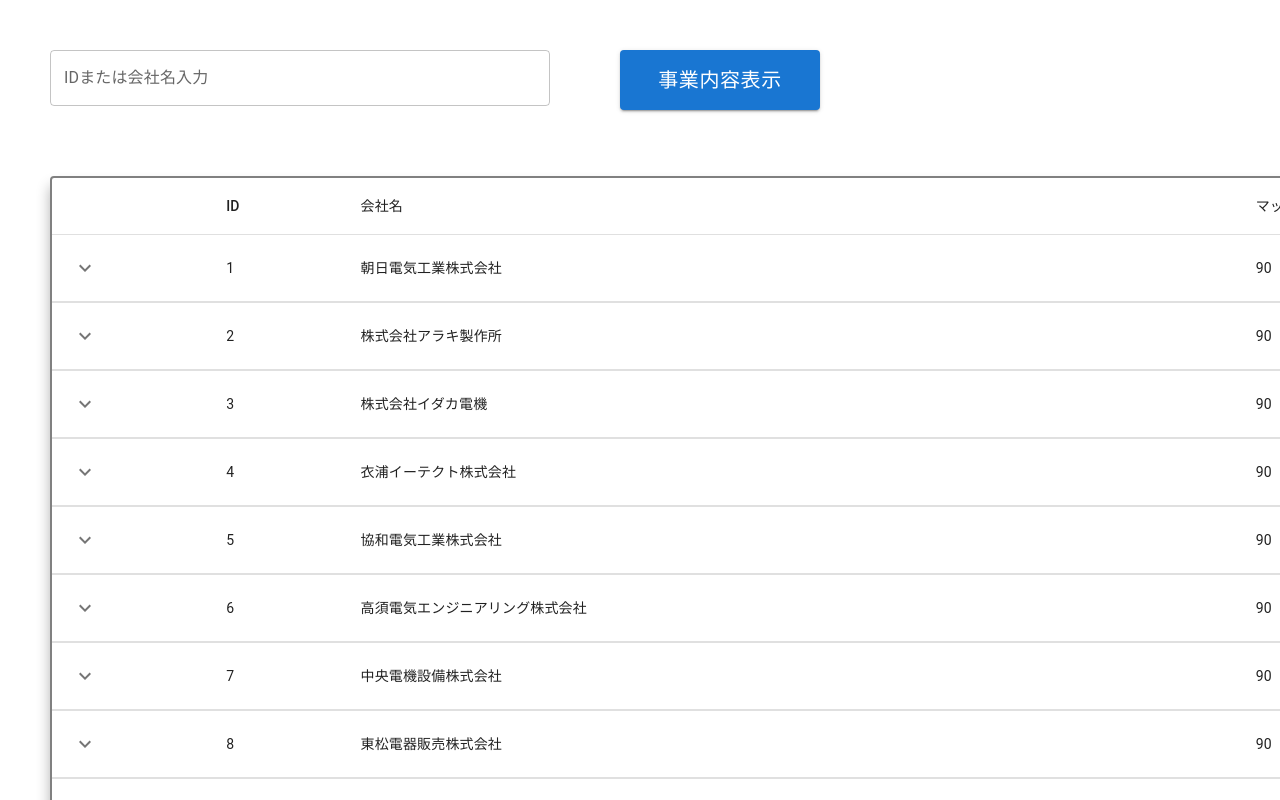
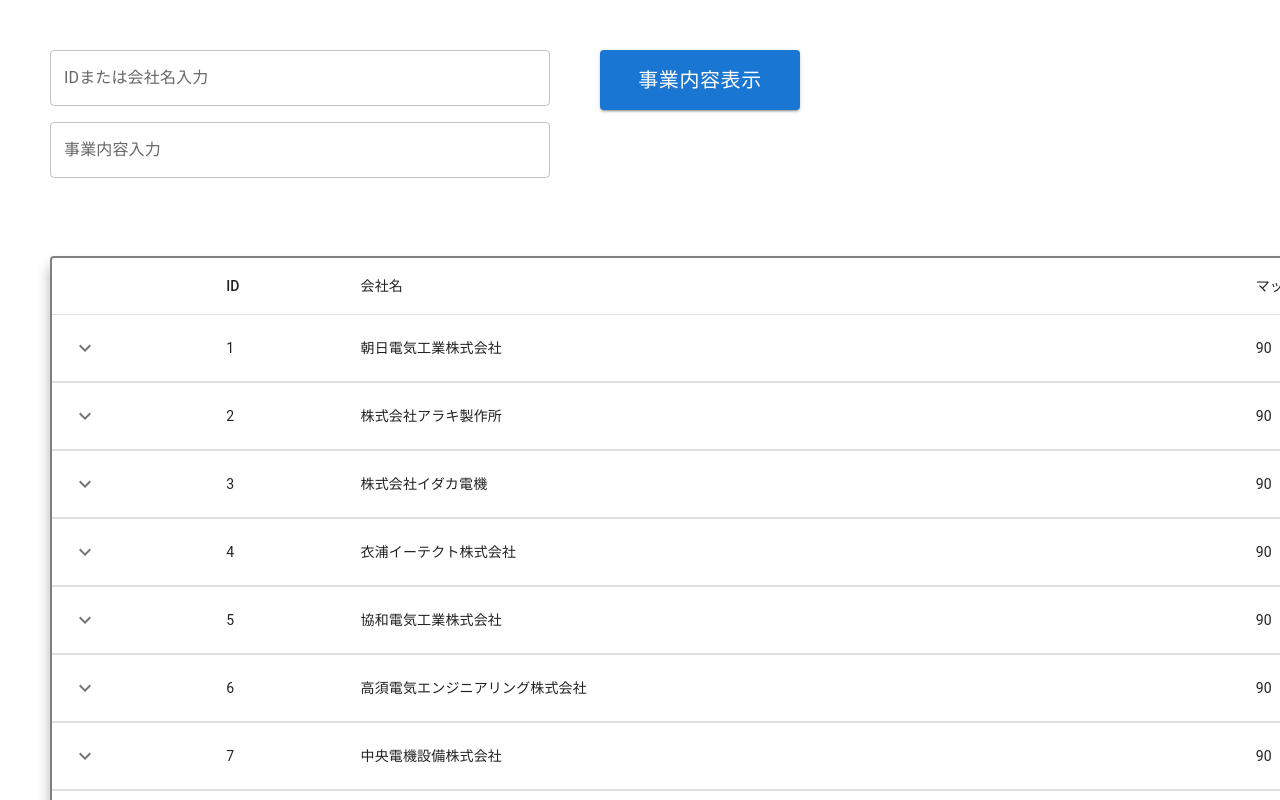
Before and after one commit to hayatosuzuki3228/CVAISotuken, a React (Vite) app: page /Matchtable in a window 1280 px wide. Shown: the top 800 px of the page. Built offline with nearby package versions, Linux system fonts and the light colour scheme.

Commit message:
事業内容による絞り込み追加した

```diff
--- a/matchtable.css
+++ b/matchtable.css
@@ -1,6 +1,6 @@
 @media screen and (min-width: 1025px) {
   .table1 {
-    margin-top: 100px; /* 上部の余白 */
+    margin-top: 20px; /* 上部の余白 */
     margin-left: 50px;
     margin-right: 50px;
     /* 他のスタイルを追加 */
@@ -9,8 +9,13 @@
     top: 50px;
     margin-left: 50px;
   }
+  .detailSearch {
+    top: 50px;
+    margin-left: 50px;
+  }
+
   .detailbu {
-    top: 50px;
-    left: 70px;
+    bottom: 110px;
+    left: 600px;
   }
 }
--- a/src/Page/matchtable.jsx
+++ b/src/Page/matchtable.jsx
@@ -127,16 +127,22 @@ Row.propTypes = {
 
 export function Matchtable() {
   const [searchTerm, setSearchTerm] = useState("");
+  const [detailSearchTerm, setDetailSearchTerm] = useState(""); // 詳細検索用の状態
   const [showDetail, setShowDetail] = useState(false); // 事業内容の表示状態を管理するstate
 
   const handleSearch = (event) => {
     setSearchTerm(event.target.value);
   };
 
+  const handleDetailSearch = (event) => {
+    setDetailSearchTerm(event.target.value);
+  };
+
   const filteredRows = rows.filter(
     (row) =>
-      row.id.toLowerCase().includes(searchTerm.toLowerCase()) ||
-      row.name.toLowerCase().includes(searchTerm.toLowerCase())
+      (row.id.toLowerCase().includes(searchTerm.toLowerCase()) ||
+        row.name.toLowerCase().includes(searchTerm.toLowerCase())) &&
+      row.detail.toLowerCase().includes(detailSearchTerm.toLowerCase())
   );
 
   const toggleDetail = () => {
@@ -145,6 +151,14 @@ export function Matchtable() {
 
   return (
     <>
+      <Box
+        sx={{
+          display: "flex",
+          flexDirection: "column",
+          alignItems: "flex-start",
+          marginBottom: "1rem",
+        }}
+      >
         <TextField
           label="IDまたは会社名入力"
           value={searchTerm}
@@ -153,6 +167,16 @@ export function Matchtable() {
           sx={{ marginBottom: "1rem", width: 500 }}
           className="sertch"
         />
+
+        <TextField
+          label="事業内容入力"
+          value={detailSearchTerm}
+          onChange={handleDetailSearch}
+          variant="outlined"
+          sx={{ marginBottom: "1rem", width: 500 }}
+          className="detailSearch"
+        />
+      </Box>
       <Button
         onClick={toggleDetail}
         variant="contained"
```
Lines whose indentation alone changed are shown as unchanged.
